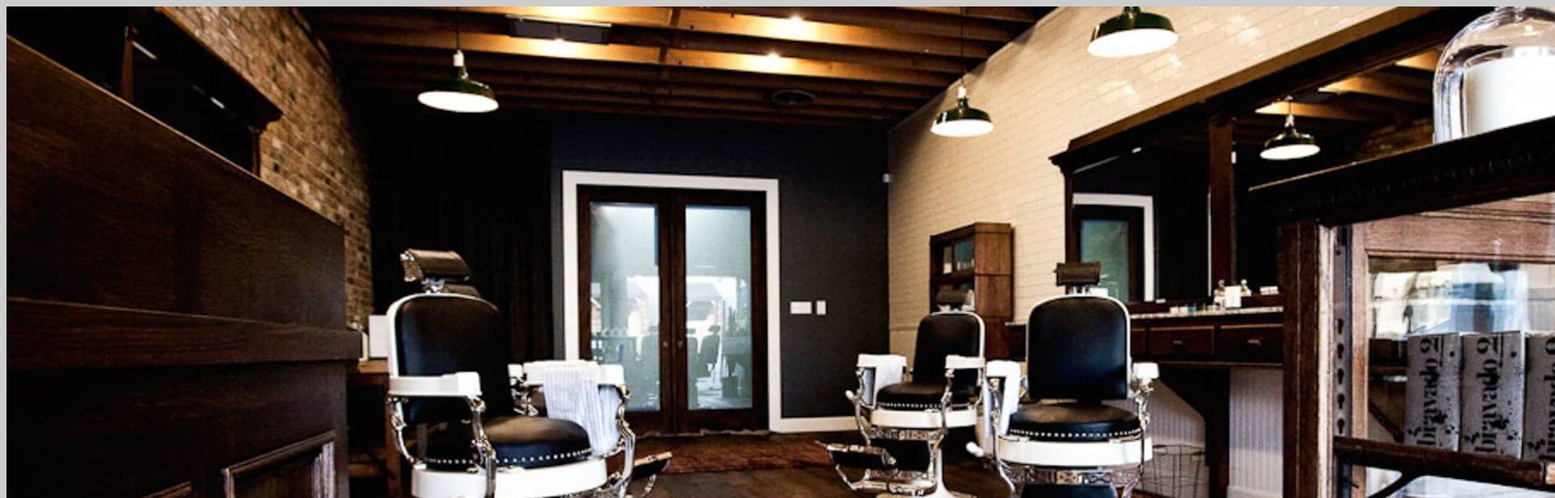
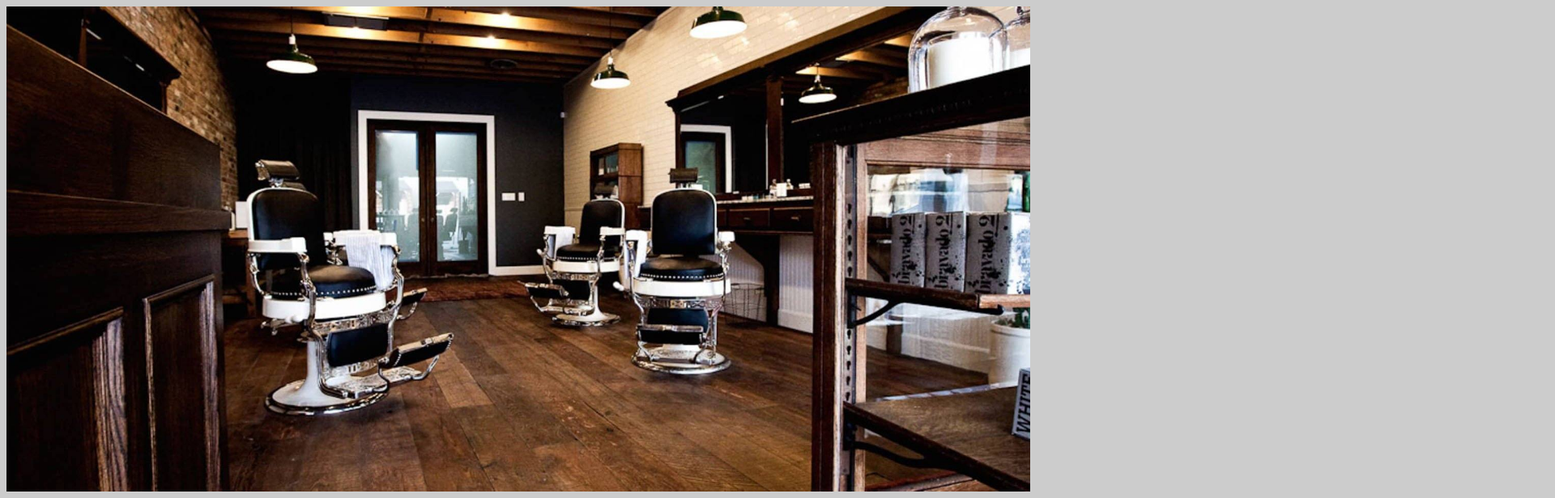
Before and after one commit to GuilhermeCipriano/html5-css, a plain HTML site: page index.html in a window 1280 px wide. Shown: the top 616 px of the page at 81% size, 1920 px wide, since content can reach past the window. Drawn offline with Linux system fonts and the light colour scheme.

Commit message:
Adicionando mais informações CSS

```diff
--- a/index.html
+++ b/index.html
@@ -7,7 +7,7 @@
 
     </head>
     <body>
-        <img src="barbearia.jpg">
+        <img id="barbearia" src="barbearia.jpg">
         <h1>Sobre a Barbearia Alura</h1>
         <p>Localizada no coração da cidade a <strong>Barbearia Alura</strong> traz para o mercado o que há de melhor para o seu cabelo e barba. Fundada em 2019, a Barbearia Alura já é destaque na cidade e conquista novos clientes a cada dia.</p>
         <p id="missao"><em>Nossa missão é: <strong>"Proporcionar auto-estima e qualidade de vida aos clientes"</strong>.</em></p>
--- a/style.css
+++ b/style.css
@@ -1,5 +1,9 @@
 body{
     background: #CCCCCC;
+}
+
+#barbearia{
+    width: 100%;
 }
 h1{
  text-align: center;
```
